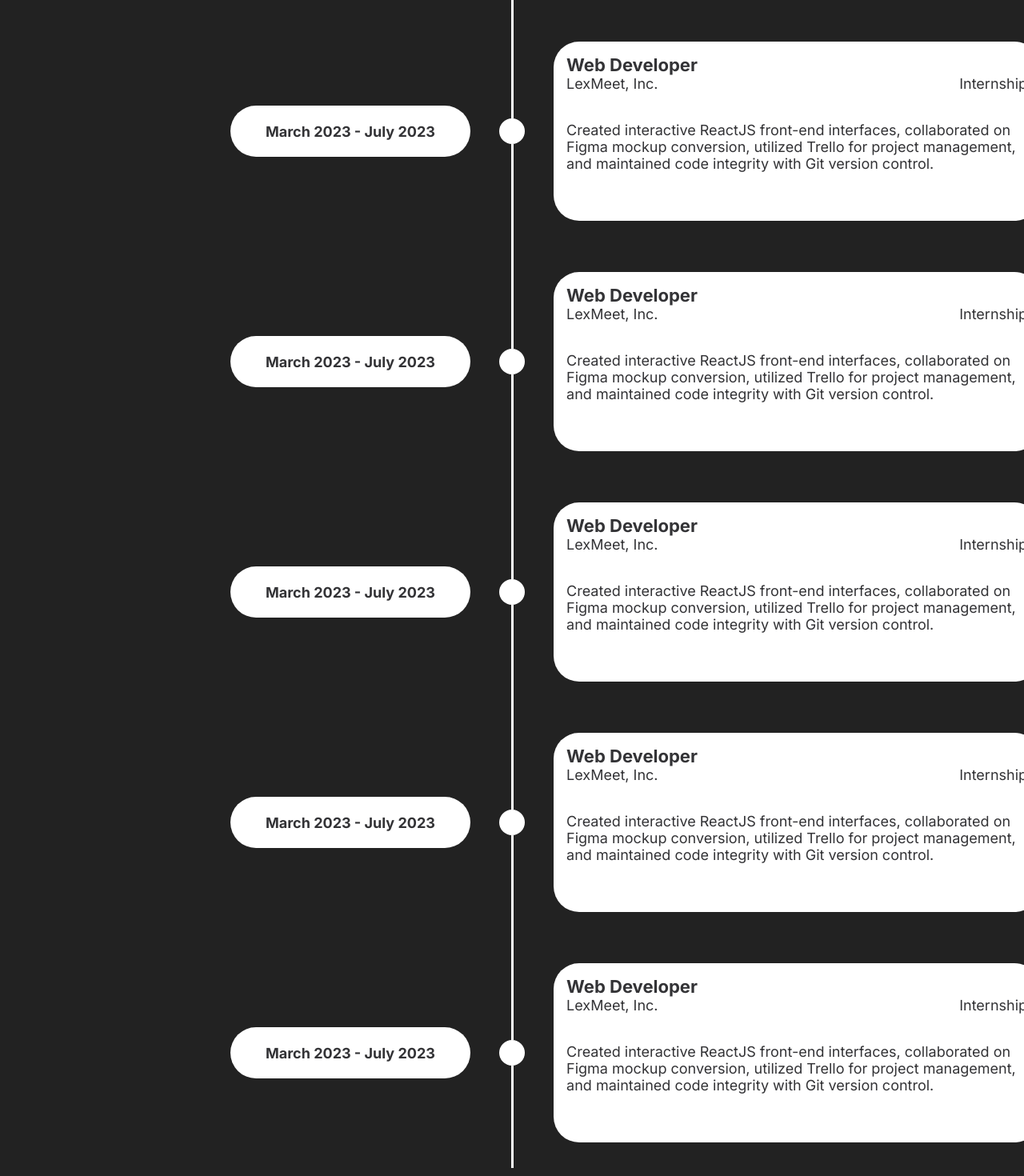
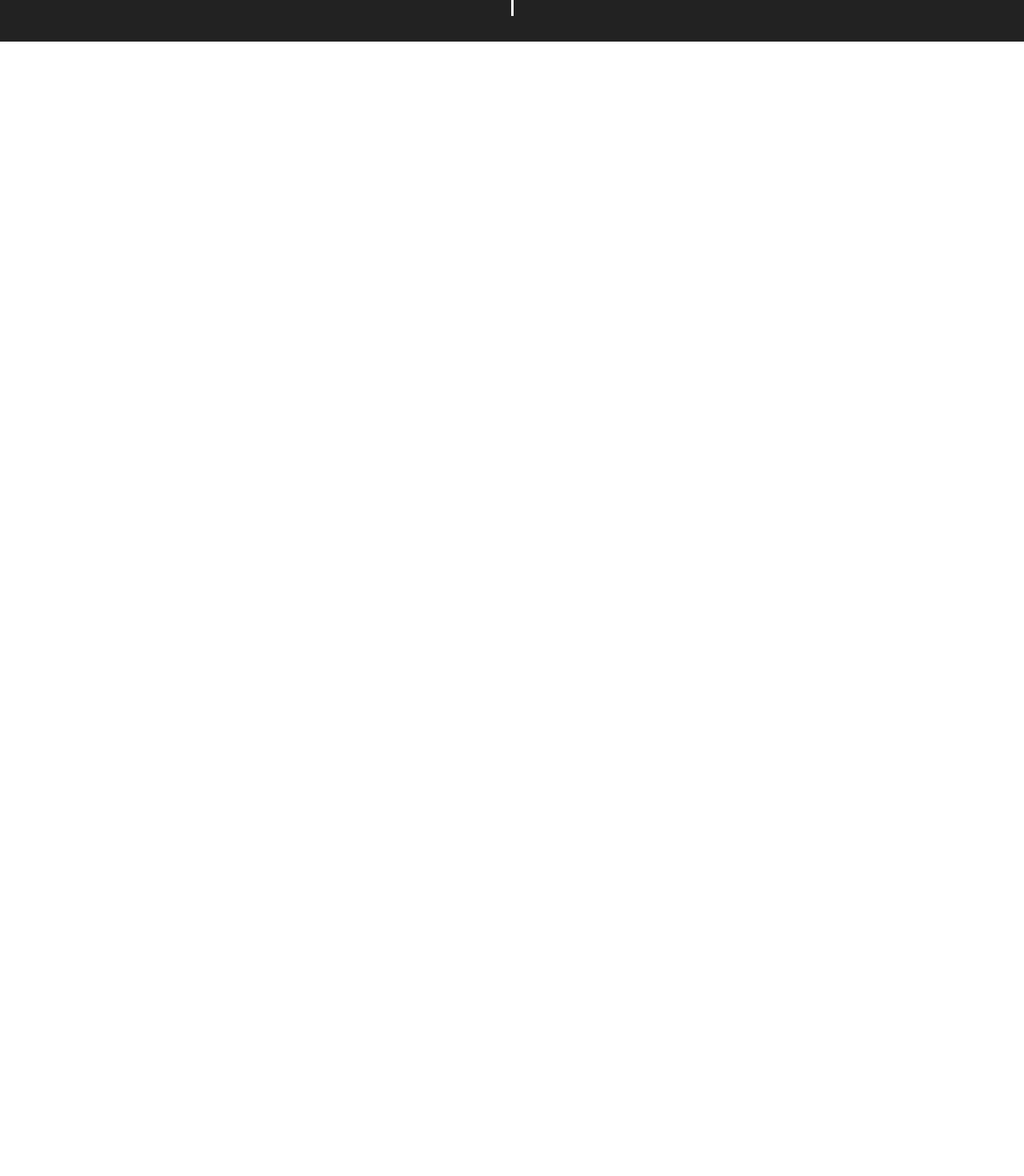
Before and after one commit to ravenbarajas/personalPortfolio, a React (Create React App) app: page /projects/academic in a window 1280 px wide. Shown: the part 3500-4970 px from the top of the page at 80% size. After the commit the page ends 3552 px from the top, so only its background shows below. Built offline with nearby package versions, Linux system fonts and the light colour scheme.

Commit message:
Updated Work Experience Column

```diff
--- a/src/pages/Experience.js
+++ b/src/pages/Experience.js
@@ -79,161 +79,6 @@
                         </div>
                     </div>
                 </div>
-                <div className='experience-col'>
-                    <div className='experience-row-left'>
-                        <div className='experience-col-date'>
-                            <p>March 2023 - July 2023</p>
-                        </div>
-                    </div>
-                    <div className='experience-row-mid'>
-                        <div className='experience-vertln'>
-                        </div>
-                        <div className='experience-circesh'>
-                        </div>
-                        <div className='experience-vertln'>
-                        </div>
-                    </div>
-                    <div className='experience-row-right'>
-                        <div className='experience-col-desc'>
-                            <div className='experience-desc-heading'>
-                                <div className='experience-desc-header'>
-                                    <p>Web Developer</p>
-                                </div>
-                                <div className='experience-desc-subheader'>
-                                    <p className='experience-company'>LexMeet, Inc.</p>
-                                    <p className='experience-desc'>Internship</p>
-                                </div>
-                            </div>
-                            <div className='experience-desc-body'>
-                                <p>Created interactive ReactJS front-end interfaces, collaborated on Figma mockup conversion, utilized Trello for project management, and maintained code integrity with Git version control.</p>
-                            </div>
-                        </div>
-                    </div>
-                </div>
-                <div className='experience-col'>
-                    <div className='experience-row-left'>
-                        <div className='experience-col-date'>
-                            <p>March 2023 - July 2023</p>
-                        </div>
-                    </div>
-                    <div className='experience-row-mid'>
-                        <div className='experience-vertln'>
-                        </div>
-                        <div className='experience-circesh'>
-                        </div>
-                        <div className='experience-vertln'>
-                        </div>
-                    </div>
-                    <div className='experience-row-right'>
-                        <div className='experience-col-desc'>
-                            <div className='experience-desc-heading'>
-                                <div className='experience-desc-header'>
-                                    <p>Web Developer</p>
-                                </div>
-                                <div className='experience-desc-subheader'>
-                                    <p className='experience-company'>LexMeet, Inc.</p>
-                                    <p className='experience-desc'>Internship</p>
-                                </div>
-                            </div>
-                            <div className='experience-desc-body'>
-                                <p>Created interactive ReactJS front-end interfaces, collaborated on Figma mockup conversion, utilized Trello for project management, and maintained code integrity with Git version control.</p>
-                            </div>
-                        </div>
-                    </div>
-                </div>
-                <div className='experience-col'>
-                    <div className='experience-row-left'>
-                        <div className='experience-col-date'>
-                            <p>March 2023 - July 2023</p>
-                        </div>
-                    </div>
-                    <div className='experience-row-mid'>
-                        <div className='experience-vertln'>
-                        </div>
-                        <div className='experience-circesh'>
-                        </div>
-                        <div className='experience-vertln'>
-                        </div>
-                    </div>
-                    <div className='experience-row-right'>
-                        <div className='experience-col-desc'>
-                            <div className='experience-desc-heading'>
-                                <div className='experience-desc-header'>
-                                    <p>Web Developer</p>
-                                </div>
-                                <div className='experience-desc-subheader'>
-                                    <p className='experience-company'>LexMeet, Inc.</p>
-                                    <p className='experience-desc'>Internship</p>
-                                </div>
-                            </div>
-                            <div className='experience-desc-body'>
-                                <p>Created interactive ReactJS front-end interfaces, collaborated on Figma mockup conversion, utilized Trello for project management, and maintained code integrity with Git version control.</p>
-                            </div>
-                        </div>
-                    </div>
-                </div>
-                <div className='experience-col'>
-                    <div className='experience-row-left'>
-                        <div className='experience-col-date'>
-                            <p>March 2023 - July 2023</p>
-                        </div>
-                    </div>
-                    <div className='experience-row-mid'>
-                        <div className='experience-vertln'>
-                        </div>
-                        <div className='experience-circesh'>
-                        </div>
-                        <div className='experience-vertln'>
-                        </div>
-                    </div>
-                    <div className='experience-row-right'>
-                        <div className='experience-col-desc'>
-                            <div className='experience-desc-heading'>
-                                <div className='experience-desc-header'>
-                                    <p>Web Developer</p>
-                                </div>
-                                <div className='experience-desc-subheader'>
-                                    <p className='experience-company'>LexMeet, Inc.</p>
-                                    <p className='experience-desc'>Internship</p>
-                                </div>
-                            </div>
-                            <div className='experience-desc-body'>
-                                <p>Created interactive ReactJS front-end interfaces, collaborated on Figma mockup conversion, utilized Trello for project management, and maintained code integrity with Git version control.</p>
-                            </div>
-                        </div>
-                    </div>
-                </div>
-                <div className='experience-col'>
-                    <div className='experience-row-left'>
-                        <div className='experience-col-date'>
-                            <p>March 2023 - July 2023</p>
-                        </div>
-                    </div>
-                    <div className='experience-row-mid'>
-                        <div className='experience-vertln'>
-                        </div>
-                        <div className='experience-circesh'>
-                        </div>
-                        <div className='experience-vertln'>
-                        </div>
-                    </div>
-                    <div className='experience-row-right'>
-                        <div className='experience-col-desc'>
-                            <div className='experience-desc-heading'>
-                                <div className='experience-desc-header'>
-                                    <p>Web Developer</p>
-                                </div>
-                                <div className='experience-desc-subheader'>
-                                    <p className='experience-company'>LexMeet, Inc.</p>
-                                    <p className='experience-desc'>Internship</p>
-                                </div>
-                            </div>
-                            <div className='experience-desc-body'>
-                                <p>Created interactive ReactJS front-end interfaces, collaborated on Figma mockup conversion, utilized Trello for project management, and maintained code integrity with Git version control.</p>
-                            </div>
-                        </div>
-                    </div>
-                </div>
             </div>
         </div>
       </div>
```
